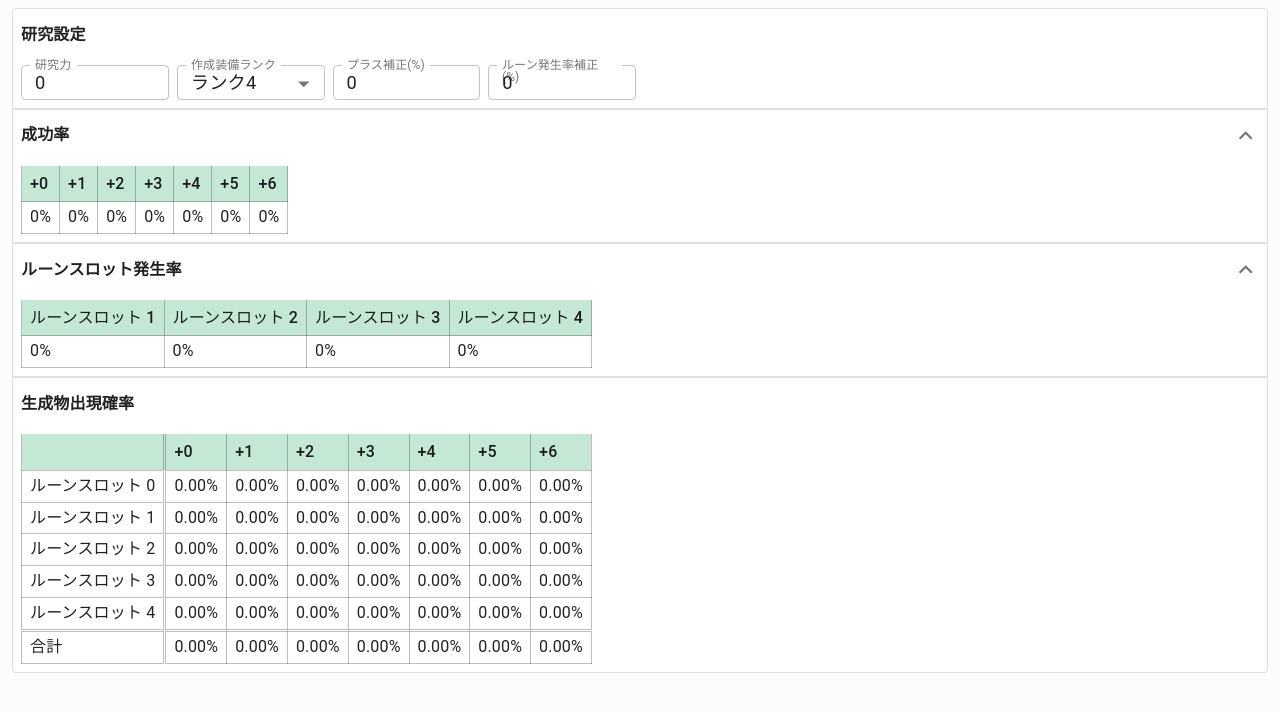
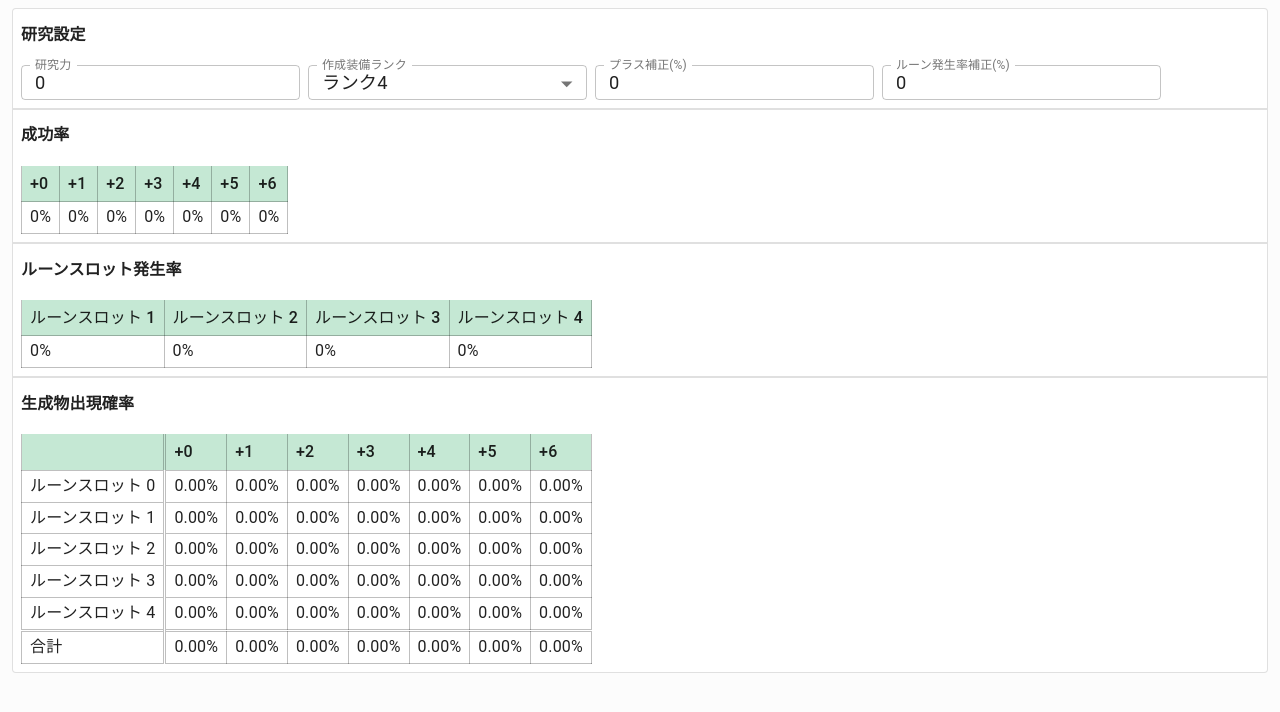
Before and after one commit to artwhirl-app/artwhirl-study-simulator, a React app: page / in a window 1280 px wide. Shown: the top 712 px of the page. Built offline with nearby package versions, Linux system fonts and the light colour scheme.

Commit message:
update sp or browse design

```diff
--- a/src/App.scss
+++ b/src/App.scss
@@ -5,3 +5,7 @@
 .table-container {
   overflow: auto;
 }
+
+.content-root{
+  width: 768px
+}
--- a/src/App.tsx
+++ b/src/App.tsx
@@ -6,6 +6,15 @@ import ErrorBoundary from './ErrorBoundary';
 import { StudyCalculator } from './pages/StudyCalculator';
 import { AppIntlProvider, LocaleKey } from './intl/AppIntlProvider';
 import './App.scss';
+
+type WINDOW_SIZE = 'SP' | 'BROWSER';
+export const getWindowSize = (): WINDOW_SIZE => {
+  if (window.screen.width > 780) {
+    return 'BROWSER';
+  }
+  return 'SP';
+};
+
 /**
  * ルートコンポーネント
  * @constructor
@@ -13,7 +22,7 @@ import './App.scss';
 export const App: React.FC = () => {
   const [locale, setLocale] = React.useState<LocaleKey>('ja');
   React.useEffect(() => {
-    if (window.screen.width > 780) {
+    if (getWindowSize() === 'BROWSER') {
       setLocale('ja');
     } else {
       setLocale('ja-sp');
--- a/src/components/studyCalculator/CreatePartyForm.scss
+++ b/src/components/studyCalculator/CreatePartyForm.scss
@@ -1,9 +1,13 @@
 .create-party-form {
   display: grid;
   gap: 8px;
-  @media screen and (min-width: 780px) {
+  @media screen and (min-width: 1350px) {
     grid-template-columns: repeat(8, 1fr);
     grid-template-areas:"study tgtRank plusPerAdd runePerAdd . . . .";
+  }
+  @media screen and (min-width: 780px) and (max-width: 1350px){
+    grid-template-columns: repeat(4, 1fr);
+    grid-template-areas:"study tgtRank plusPerAdd runePerAdd";
   }
   @media screen and (max-width: 780px) {
     grid-template-columns: repeat(2, 1fr);
--- a/src/components/studyCalculator/RuneSlotRateTable.tsx
+++ b/src/components/studyCalculator/RuneSlotRateTable.tsx
@@ -11,6 +11,7 @@ import Accordion from '@material-ui/core/Accordion';
 import AccordionDetails from '@material-ui/core/AccordionDetails';
 import AccordionSummary from '@material-ui/core/AccordionSummary';
 import ExpandMoreIcon from '@material-ui/icons/ExpandMore';
+import { getWindowSize } from '../../App';
 
 export const RuneSlotRateTable: React.FC<{ runeSlotSuccessRate: SlotSuccessRateItem[] }> = ({
   runeSlotSuccessRate,
@@ -18,9 +19,15 @@ export const RuneSlotRateTable: React.FC<{ runeSlotSuccessRate: SlotSuccessRateI
   const [expand, setExpand] = useState(true);
   return (
     <Accordion expanded={expand} className="rune-slot-rate-table-root">
-      <AccordionSummary expandIcon={<ExpandMoreIcon />} onClick={() => setExpand(!expand)}>
-        <h4>ルーンスロット発生率</h4>
-      </AccordionSummary>
+      {getWindowSize() === 'SP' ? (
+        <AccordionSummary expandIcon={<ExpandMoreIcon />} onClick={() => setExpand(!expand)}>
+          <h4>ルーンスロット発生率</h4>
+        </AccordionSummary>
+      ) : (
+        <AccordionSummary>
+          <h4>ルーンスロット発生率</h4>
+        </AccordionSummary>
+      )}
       <AccordionDetails>
         <div className="rune-slot-rate-table-container table-container">
           <Table className="rune-slot-rate-table">
--- a/src/components/studyCalculator/SuccessRateTable.tsx
+++ b/src/components/studyCalculator/SuccessRateTable.tsx
@@ -9,14 +9,21 @@ import Accordion from '@material-ui/core/Accordion';
 import AccordionDetails from '@material-ui/core/AccordionDetails';
 import AccordionSummary from '@material-ui/core/AccordionSummary';
 import ExpandMoreIcon from '@material-ui/icons/ExpandMore';
+import { getWindowSize } from '../../App';
 
 export const SuccessRateTable: React.FC<{ plusSuccessRate: PlusSuccessRateItem[] }> = ({ plusSuccessRate }) => {
   const [expand, setExpand] = useState(true);
   return (
     <Accordion expanded={expand} className="success-rate-table-root">
-      <AccordionSummary expandIcon={<ExpandMoreIcon />} onClick={() => setExpand(!expand)}>
-        <h4>成功率</h4>
-      </AccordionSummary>
+      {getWindowSize() === 'SP' ? (
+        <AccordionSummary expandIcon={<ExpandMoreIcon />} onClick={() => setExpand(!expand)}>
+          <h4>成功率</h4>
+        </AccordionSummary>
+      ) : (
+        <AccordionSummary>
+          <h4>成功率</h4>
+        </AccordionSummary>
+      )}
       <AccordionDetails>
         <div className="success-rate-table-container table-container">
           <Table>
```
